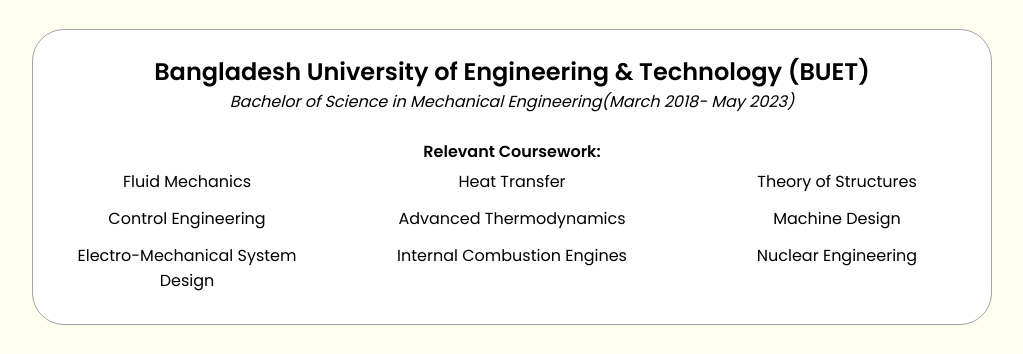
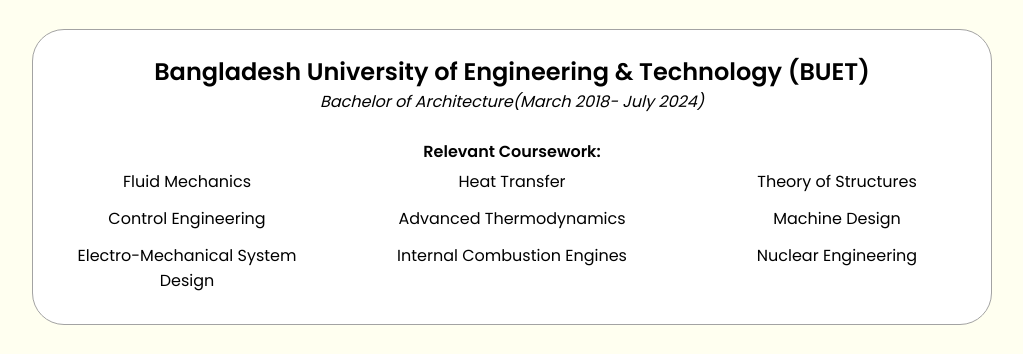
Before and after one commit to KamrulHSajid/T, a plain HTML site: page index.html in a window 1280 px wide. Shown: the part 1796-2150 px from the top of the page, without its empty margins (128-1151 px from the left). Drawn offline with Linux system fonts and the light colour scheme.

Commit message:
Update index.html

```diff
--- a/index.html
+++ b/index.html
@@ -143,7 +143,7 @@
         <div class="about-containers">
           <div class="details-container">
             <h2>Bangladesh University of Engineering & Technology (BUET)</h2>
-            <i>Bachelor of Science in Mechanical Engineering(March 2018- May 2023)</i><br>
+            <i>Bachelor of Architecture(March 2018- July 2024)</i><br>
             <p> &nbsp; </p>
             <b>Relevant Coursework:</b>
           <div class="whitespace">
```
